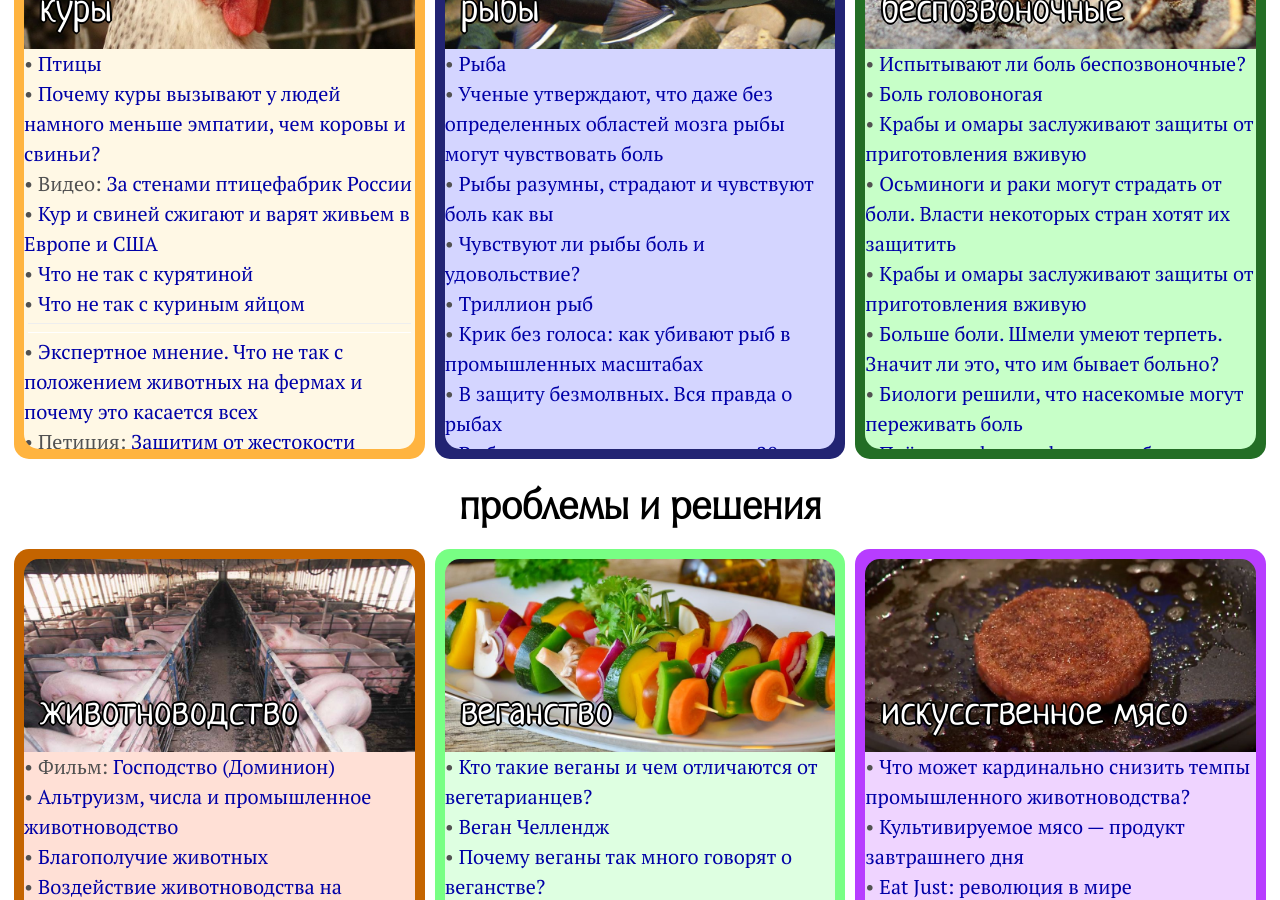
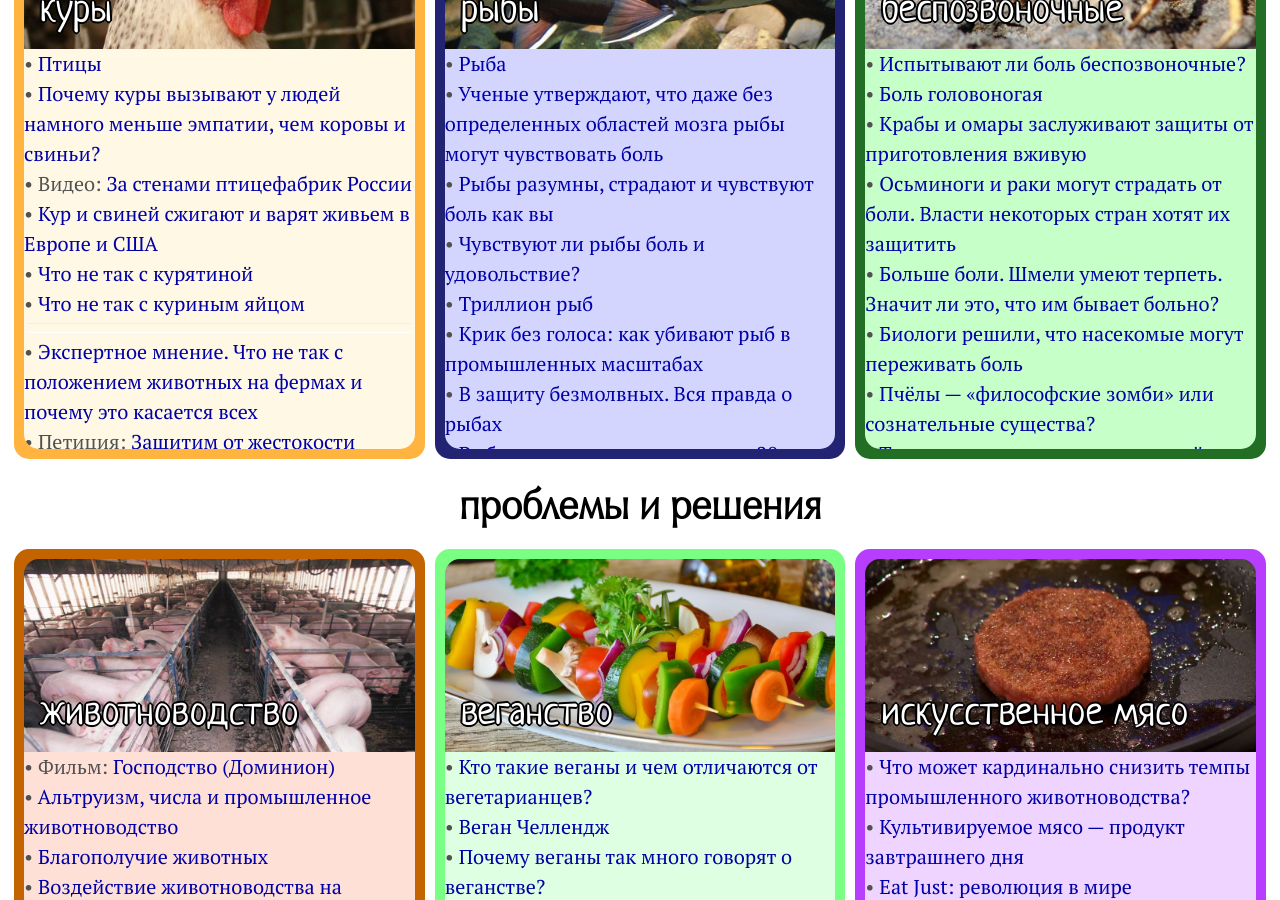
Before and after one commit to Umenshaem/umenshaem.github.io, a Jekyll site: the page built from index.md, in a window 1280 px wide and 900 px high, scrolled down 2413 px. Built offline with Jekyll 4.4.1, drawn with Linux system fonts in a browser that asks for light colours.

Commit message:
Update list.yaml

```diff
--- a/_data/list.yaml
+++ b/_data/list.yaml
@@ -171,7 +171,6 @@
 - {s: "inv", t: "Боль головоногая", url: "https://nplus1.ru/material/2020/12/18/consider-the-octopus", by: "N + 1"}
 - {s: "inv", t: "Крабы и омары заслуживают защиты от приготовления вживую", url: "https://theidealist.ru/crabpain/", by: "Джонатан Бирч"}
 - {s: "inv", t: "Осьминоги и раки могут страдать от боли. Власти некоторых стран хотят их защитить", url: "https://hi-news.ru/research-development/osminogi-i-raki-mogut-stradat-ot-boli-vlasti-nekotoryx-stran-xotyat-ix-zashhitit.html", by: "Hi-News"}
-- {s: "inv", t: "Крабы и омары заслуживают защиты от приготовления вживую", url: "https://theidealist.ru/crabpain/", by: "Джонатан Бирч"}
 - {s: "inv", t: "Больше боли. Шмели умеют терпеть. Значит ли это, что им бывает больно?", url: "https://nplus1.ru/material/2022/08/19/bumblebees-in-pain", by: "N + 1"}
 - {s: "inv", t: "Биологи решили, что насекомые могут переживать боль", url: "https://naked-science.ru/article/biology/nasekomye-mogut-perezhivat-bol", by: "Naked Science"}
 - {s: "inv", t: "Пчёлы — «философские зомби» или сознательные существа?", url: "https://ubq124.wordpress.com/2019/01/02/inside-the-mind-of-a-bee-is-a-hive-of-sensory-activity/", by: "Ларс Читтка, Кэтрин Уилсон"}
```
